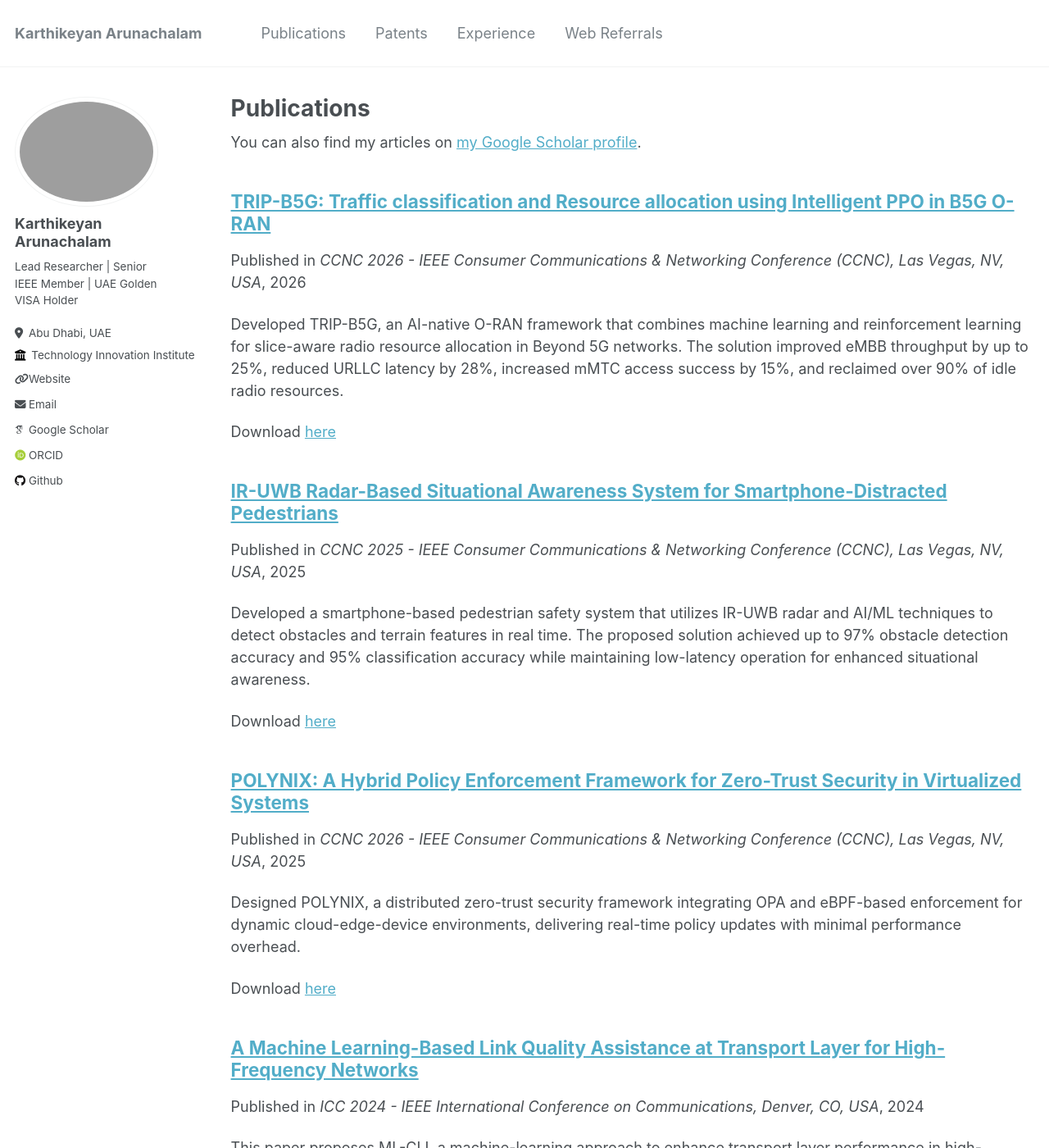
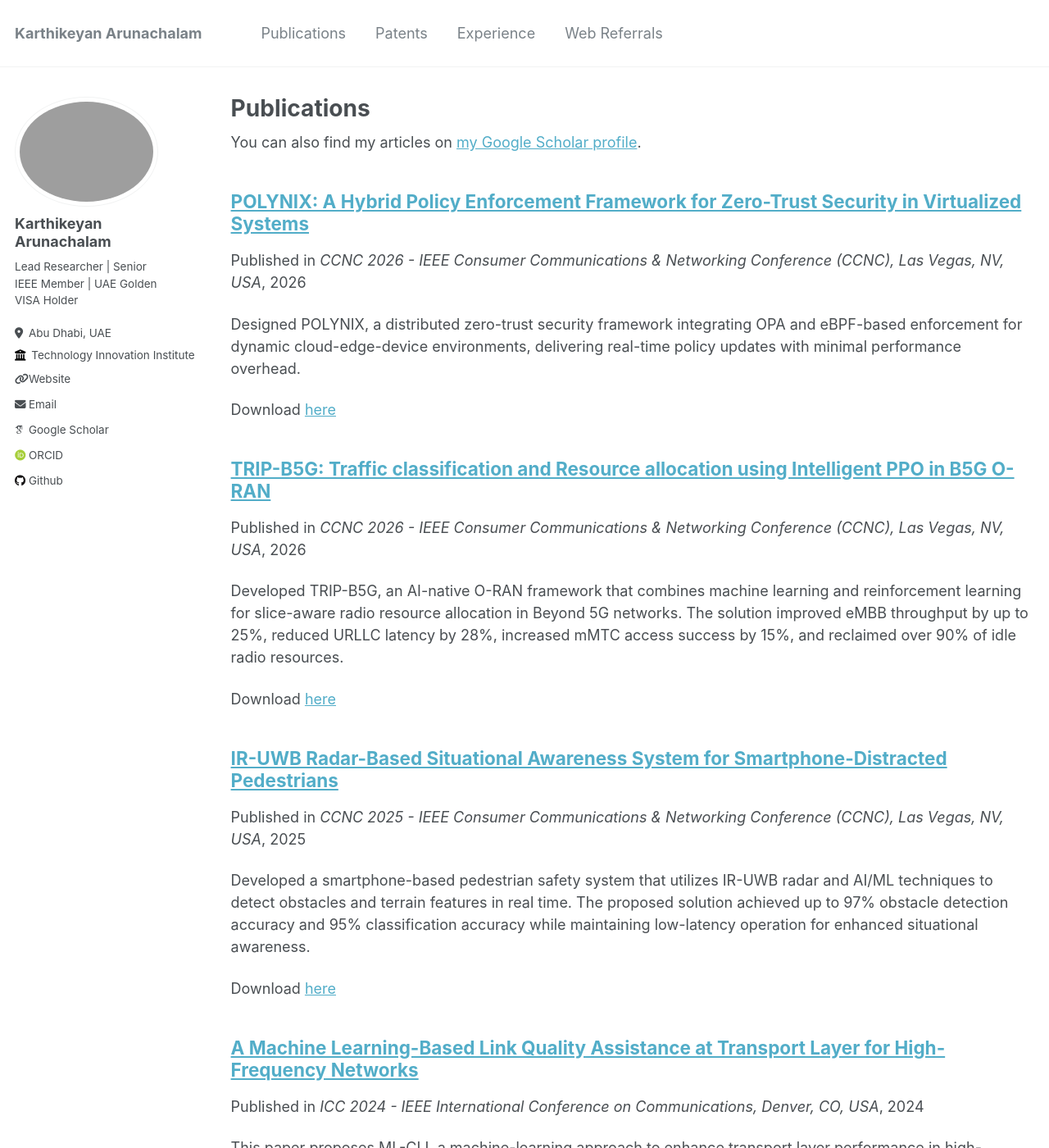
Before and after one commit to karthikeyansct/karthikeyansct.github.io, a Jekyll site: the page built from _pages/publications.md, in a window 1280 px wide and 1400 px high. Shown: the whole window at 82% size. Built offline with Jekyll 4.4.1, drawn with Linux system fonts in a browser that asks for light colours; some web fonts are replaced.

Commit message:
Update 2026-03-01-paper-title-number-22.md

```diff
--- a/_publications/2026-03-01-paper-title-number-22.md
+++ b/_publications/2026-03-01-paper-title-number-22.md
@@ -4,7 +4,7 @@ collection: publications
 permalink: /publication/2026-03-01-paper-title-number-22
 excerpt: 'Designed POLYNIX, a distributed zero-trust security framework integrating OPA and eBPF-based enforcement for dynamic cloud-edge-device environments, delivering real-time policy updates with minimal performance overhead.
 '
-date: 2025-03-01
+date: 2026-04-01
 venue: 'CCNC 2026 - IEEE Consumer Communications & Networking Conference (CCNC), Las Vegas, NV, USA'
 paperurl: 'https://ieeexplore.ieee.org/document/11366307'
 ---
```
